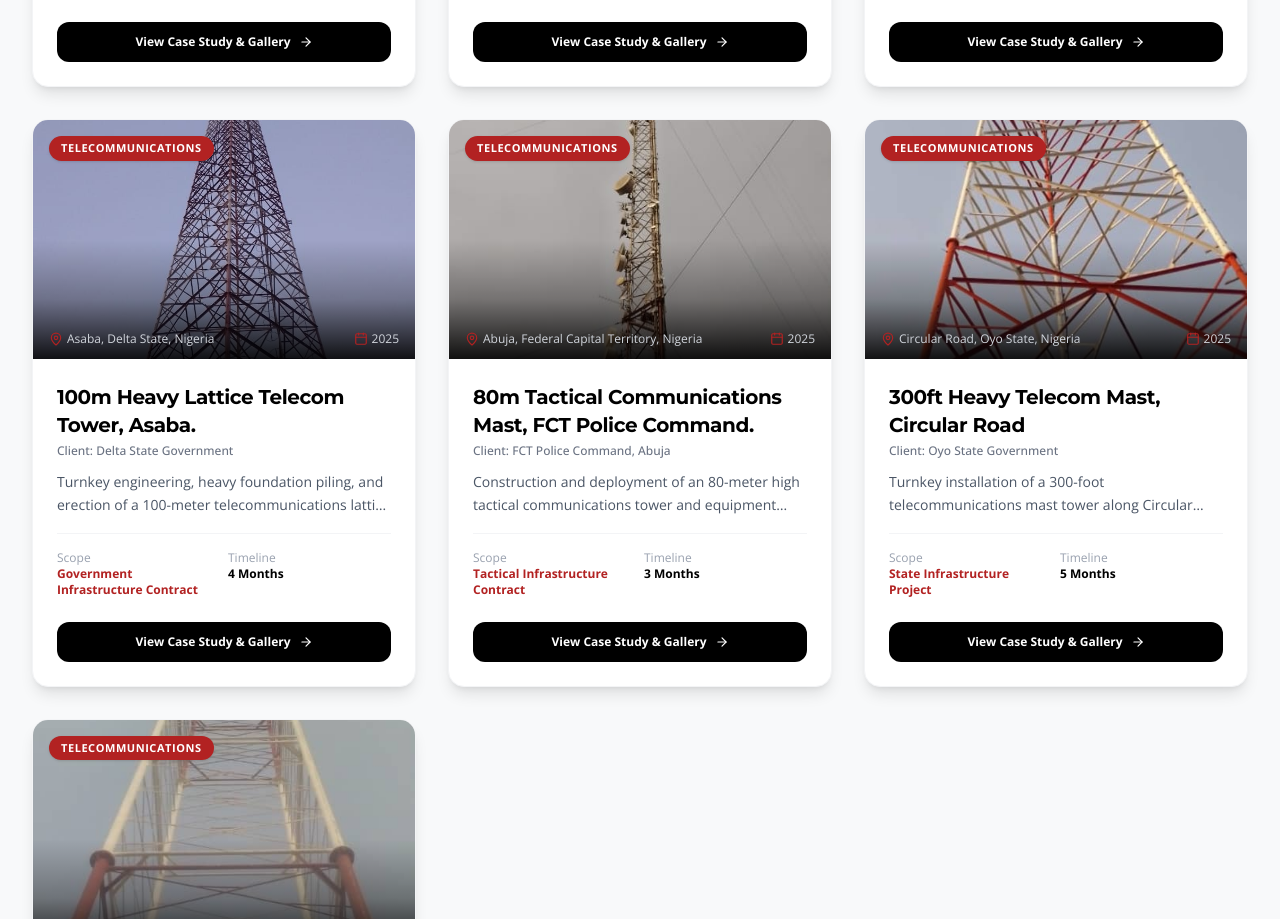
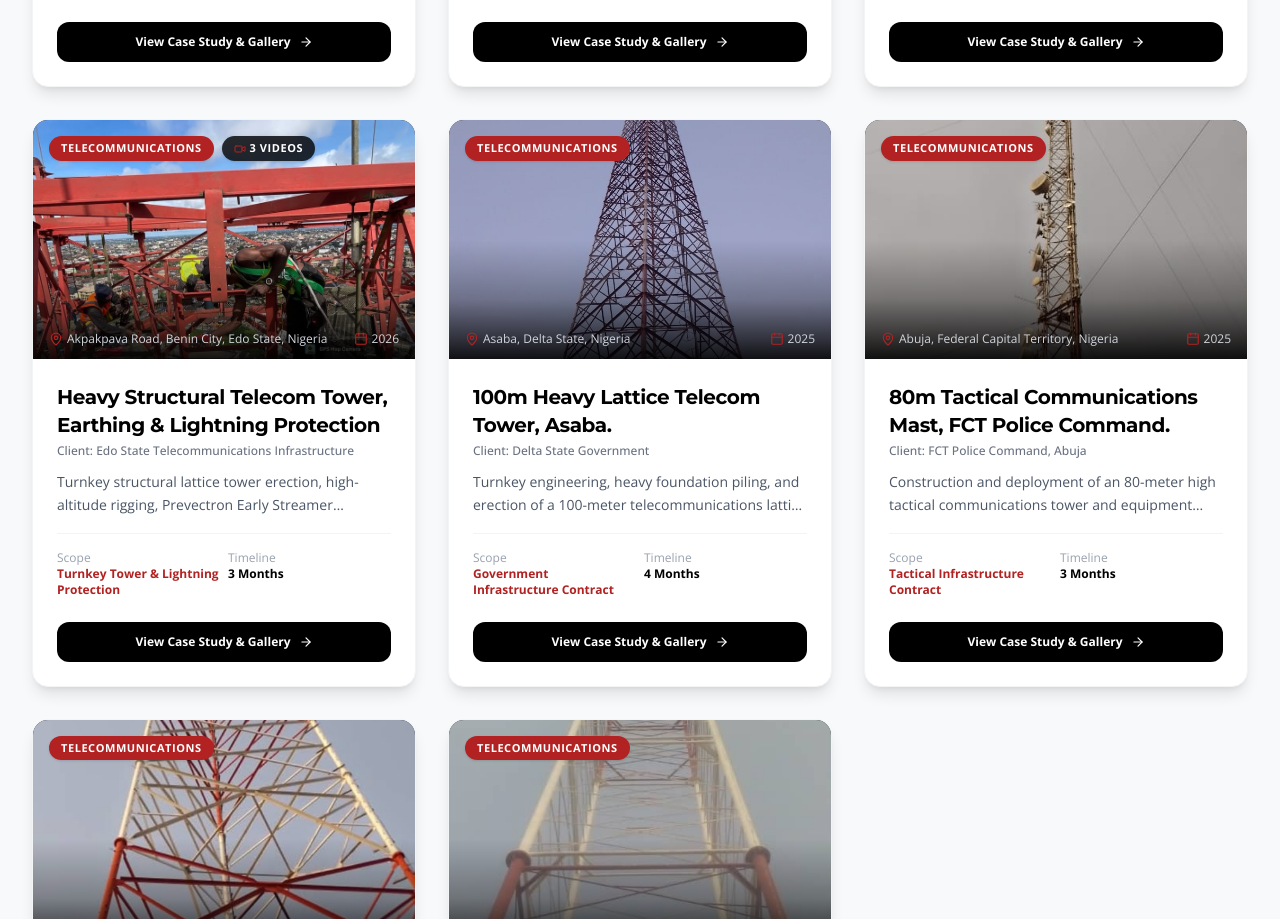
Before and after one commit to Irenimoyan/viva_construct, a React (Vite) app: page /projects in a window 1280 px wide. Shown: the part 1020-1939 px from the top of the page. Built offline with nearby package versions, Linux system fonts and the light colour scheme.

Commit message:
added: new project (benin tower

```diff
--- a/src/data/projectsData.js
+++ b/src/data/projectsData.js
@@ -121,6 +121,49 @@ export const projectsData = [
       "Smart Ambient & Accent Architectural Lighting Grid",
       "Structural Steel Beam Retrofit & Load Support",
       "Complete 5-Bedroom Turnkey Transformation"
+    ]
+  },
+  {
+    id: "telecom-benin-city-tower",
+    title: "Heavy Structural Telecom Tower, Earthing & Lightning Protection",
+    category: "Telecommunications",
+    location: "Akpakpava Road, Benin City, Edo State, Nigeria",
+    year: "2026",
+    client: "Edo State Telecommunications Infrastructure",
+    duration: "3 Months",
+    scope: "Turnkey Tower & Lightning Protection",
+    scale: "High-Altitude Lattice Tower & ESE System",
+    shortDescription: "Turnkey structural lattice tower erection, high-altitude rigging, Prevectron Early Streamer Emission lightning protection, and copper earthing grid in Benin City.",
+    description: "Viva Constructs Limited delivered comprehensive structural telecommunications tower works, certified high-altitude rigging, precision anti-corrosive coating, and advanced atmospheric lightning protection in Benin City, Edo State. The scope encompassed heavy steel lattice assembly and torque inspection, installation of the French Prevectron Early Streamer Emission (ESE) lightning terminal, subsurface continuous solid copper ground ring bonding, and full HSE safety oversight.",
+    services: [
+      "High-Altitude Structural Steel Lattice Rigging & Erection",
+      "Prevectron Early Streamer Emission (ESE) Lightning Protection",
+      "Subsurface Solid Copper Ground Ring & Earthing Grid",
+      "Anti-Corrosive Industrial Painting & Weatherproof Coating",
+      "Rigorous High-Altitude Fall-Arrest HSE Protocols",
+      "Antenna Mount Infrastructure & Commissioning Inspection"
+    ],
+    challenges: "Conducting high-elevation structural steel rigging, anti-corrosive coating, and lightning terminal installation at height over an active urban environment with zero disruption.",
+    solutions: "Deployed certified riggers with double-lanyard fall-arrest systems, established perimeter ground-safety exclusion zones, and integrated specialized French Prevectron ESE technology for wide-area surge dissipation.",
+    mainImage: "/Benin tower/44da63b1-b24d-450e-94a8-ccfaeeaec783.jpg",
+    video: "/Benin tower/26265106-efcf-4ac2-9c71-462aa7a39718.mp4",
+    videos: [
+      { title: "Tower Rigging & Structural Works", src: "/Benin tower/26265106-efcf-4ac2-9c71-462aa7a39718.mp4" },
+      { title: "High-Altitude Panoramic Tour", src: "/Benin tower/9a7d9344-e85e-47d7-9e76-ec67b951b181.mp4" },
+      { title: "Tower Maintenance & Coating", src: "/Benin tower/e6a3f7c7-aa1c-4ea2-a646-63f824a6aefb.mp4" }
+    ],
+    gallery: [
+      "/Benin tower/44da63b1-b24d-450e-94a8-ccfaeeaec783.jpg",
+      "/Benin tower/8569174e-bc19-4966-88fe-e77fa99c05cf.jpg",
+      "/Benin tower/87a46ba8-aa78-45fa-a757-d4ae206e86d6.jpg",
+      "/Benin tower/67315bc0-2d9b-4f9e-b5f9-3dd3ac8b47ff.jpg",
+      "/Benin tower/7fd37606-8c21-4891-ba3d-ec46d51b19bb.jpg"
+    ],
+    features: [
+      "Certified High-Altitude Telecom Rigging & Erection",
+      "Prevectron Early Streamer Emission Lightning Protection",
+      "Subsurface Heavy Copper Ground Ring & Surge Dissipation",
+      "Full HSE Compliance with Zero Lost-Time Incidents"
     ]
   },
   {
```
